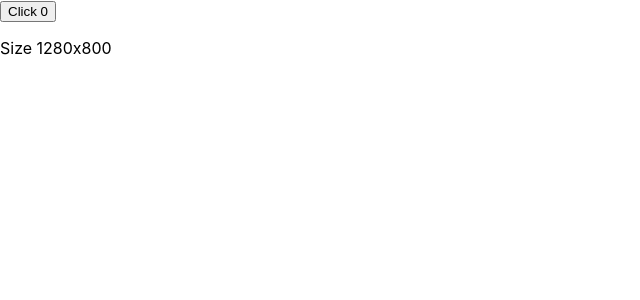
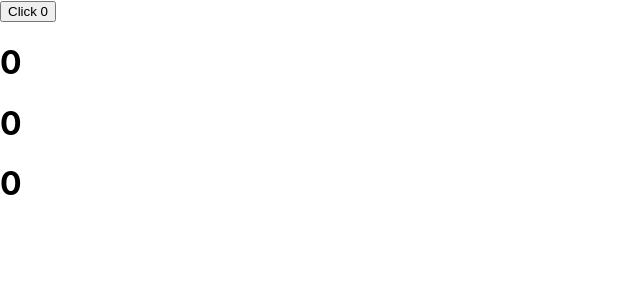
Before and after one commit to kisstar/train-tickets, a React app: page / in a window 1280 px wide. Shown: the top 300 px of the page, without its empty margins (0-640 px from the left). Built offline with nearby package versions, Linux system fonts and the light colour scheme.

Commit message:
feat: Context Hooks 的基础使用

```diff
--- a/src/App.js
+++ b/src/App.js
@@ -1,60 +1,41 @@
-import React, { useState, useEffect } from 'react';
+import React, { useState, createContext, useContext } from 'react';
+
+const CountContext = createContext();
+
+class Foo extends React.Component {
+  render() {
+    return (
+      <CountContext.Consumer>
+        {(count) => <h1>{count}</h1>}
+      </CountContext.Consumer>
+    );
+  }
+}
+
+class Bar extends React.Component {
+  static contextType = CountContext;
+
+  render() {
+    return <h1>{this.context}</h1>;
+  }
+}
+
+function Counter() {
+  const count = useContext(CountContext);
+  return <h1>{count}</h1>;
+}
 
 function App() {
   const [count, setCount] = useState(0);
-  const [size, setSize] = useState({
-    width: document.documentElement.clientWidth,
-    height: document.documentElement.clientHeight,
-  });
-  const onSize = () =>
-    setSize({
-      width: document.documentElement.clientWidth,
-      height: document.documentElement.clientHeight,
-    });
-
-  const onClick = () => {
-    console.log('click');
-  };
-
-  useEffect(() => {
-    document.title = count;
-  });
-
-  useEffect(() => {
-    window.addEventListener('resize', onSize, false);
-
-    return () => {
-      window.removeEventListener('resize', onSize, false);
-    };
-    // eslint-disable-next-line react-hooks/exhaustive-deps
-  }, []);
-
-  useEffect(() => {
-    console.log(`count: ${count}`);
-  }, [count]); // 只在 count 发生改变时执行
-
-  useEffect(() => {
-    document.querySelector('#size').addEventListener('click', onClick, false);
-
-    return () => {
-      document
-        .querySelector('#size')
-        .removeEventListener('click', onClick, false);
-    };
-  });
 
   return (
     <>
       <button onClick={() => setCount(count + 1)}>Click {count}</button>
-      {count & 2 ? (
-        <span id='size'>
-          Size {size.width}x{size.height}
-        </span>
-      ) : (
-        <p id='size'>
-          Size {size.width}x{size.height}
-        </p>
-      )}
+      <CountContext.Provider value={count}>
+        <Foo />
+        <Bar />
+        <Counter />
+      </CountContext.Provider>
     </>
   );
 }
```
